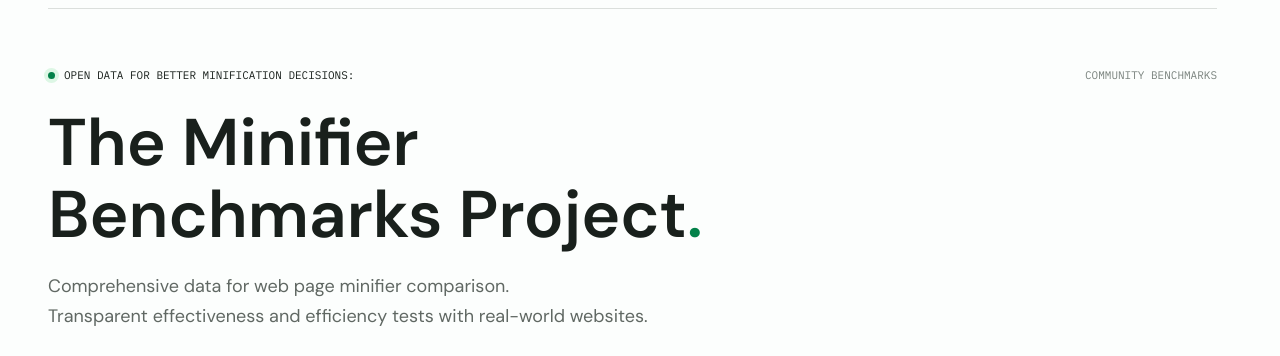
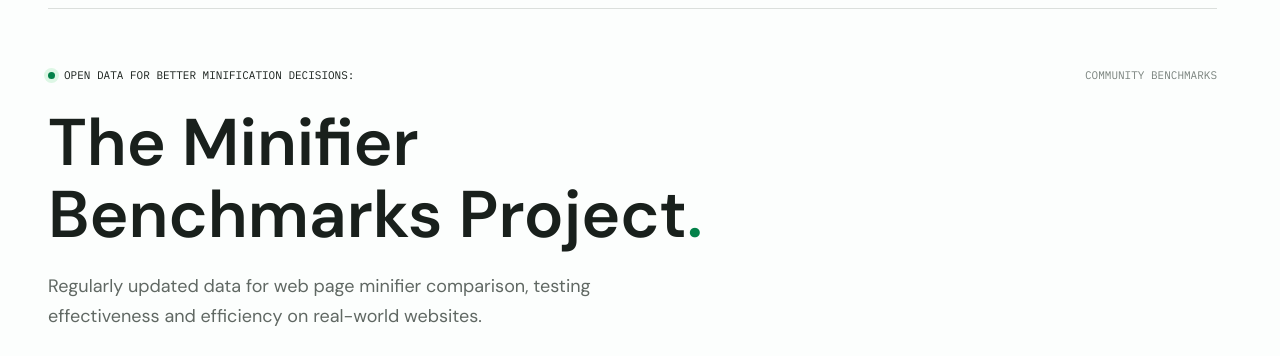
Before and after one commit to j9t/minifier-benchmarks, a website: page site/index.html in a window 1280 px wide. Shown: the part 87-443 px from the top of the page. Drawn offline with Linux system fonts and the light colour scheme.

Commit message:
docs: edit descriptions
Signed-off-by: Jens Oliver Meiert <jens@meiert.com>

```diff
--- a/site/index.html
+++ b/site/index.html
@@ -5,7 +5,7 @@
 		<meta charset="utf-8">
 		<meta name="viewport" content="width=device-width, initial-scale=1">
 		<title>The Minifier Benchmarks Project · Comparing Web Page Minification Results (HTML, CSS, JS)</title>
-		<meta name="description" content="Compare HTML minifiers with regularly updated benchmarks on real websites: output sizes, processing times, and open methodology.">
+		<meta name="description" content="Comprehensive data for web page minifier comparison: regularly updated benchmarks on real websites, with open methodology.">
 		<meta property="og:title" content="The Minifier Benchmarks Project">
 		<meta property="og:description" content="Comprehensive data for web page minifier comparison: regularly updated benchmarks on real websites, with open methodology.">
 		<meta property="og:url" content="https://j9t.github.io/minifier-benchmarks/">
@@ -39,7 +39,7 @@
 				<p class="eyebrow"><span class="status-dot"></span> Open data for better minification decisions:</p>
 				<p class="hero-index">Community benchmarks</p>
 				<h1>The Minifier<br>Benchmarks Project<span class="text-positive">.</span></h1>
-				<p class="hero-copy">Comprehensive data for web page minifier comparison.<br>Transparent effectiveness and efficiency tests with real-world websites.</p>
+				<p class="hero-copy">Regularly updated data for web page minifier comparison, testing effectiveness and efficiency on real-world websites.</p>
 				<div class="hero-actions">
 					<a href="#benchmarks" class="button button-primary">
 						Explore the benchmarks
```
